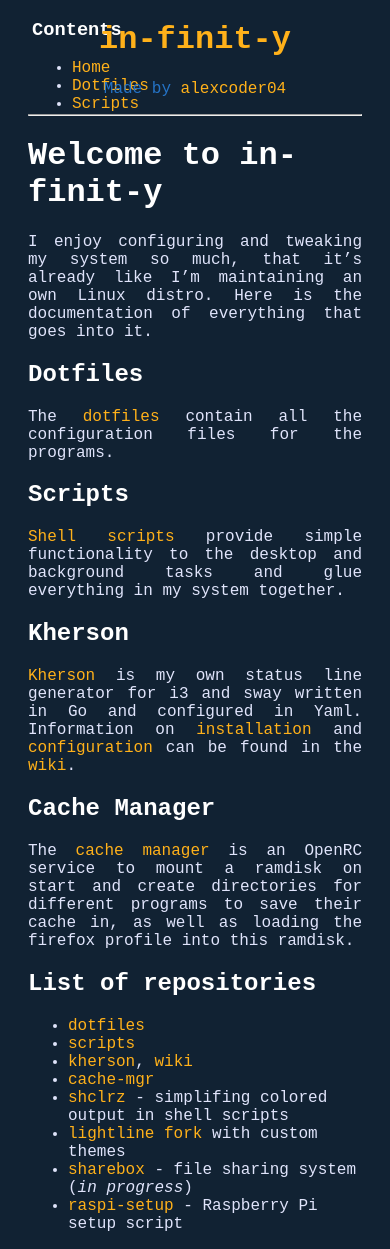
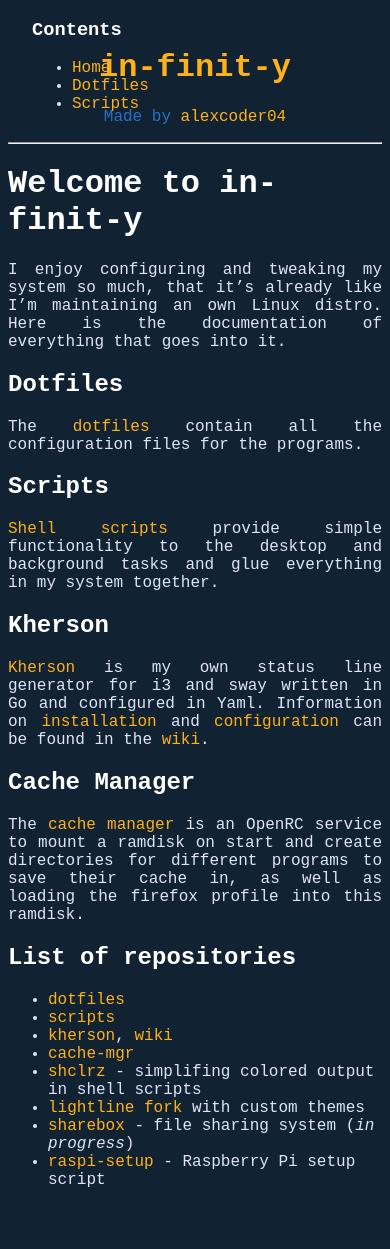
Before and after one commit to alexcoder04/in-finit-y, a Jekyll site: the page built from index.md, in a window 390 px wide. Built offline with Jekyll 4.4.1, drawn with Linux system fonts in a browser that asks for light colours; our own code applies the rules of GitHub Pages for plain Markdown files; the repository's description, which GitHub fills in, is left out; after the commit the page ends 1205 px from its top, so only the background shows below that.

Commit message:
smartphone theme

```diff
--- a/_sass/mytheme.scss
+++ b/_sass/mytheme.scss
@@ -41,4 +41,10 @@ code {
   margin: 0 auto;
   position: relative;
   padding: 0 20px;
+
+  @media screen and (max-width: 768px){
+      margin: 0;
+      position: relative;
+      padding: 20px 0 0 0;
+  }
 }
--- a/_sass/sidebar.scss
+++ b/_sass/sidebar.scss
@@ -1,9 +1,18 @@
 .sidebar {
+  position: fixed;
+  top: 0;
+  bottom: 0;
+  left: 0;
+  width: 20vw;
+  max-width: 200px;
+  padding-left: 2em;
+
+  @media screen and (max-width: 768px) {
     position: fixed;
-    top:0;
-    bottom: 0;
+    top: 0;
     left: 0;
-    width: 20vw;
-    max-width: 200px;
-    padding-left: 2em;
+    right: 0;
+    width: 100vw;
+    height: 20px;
+  }
 }
```
